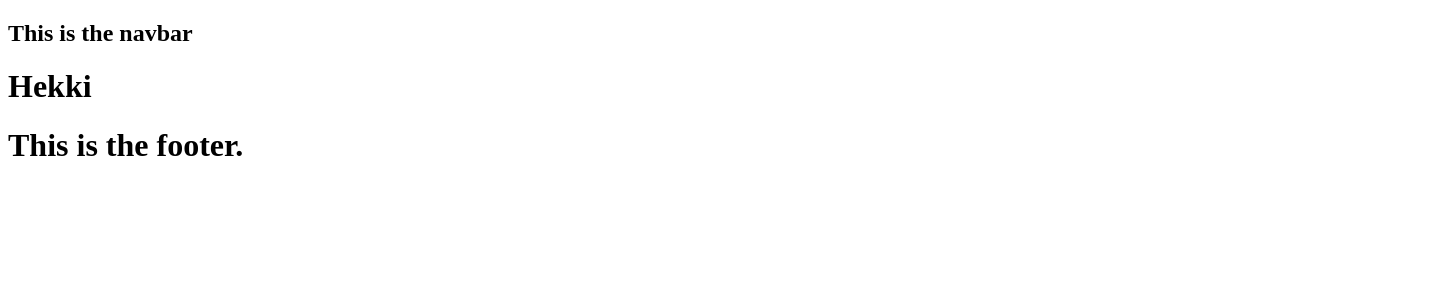
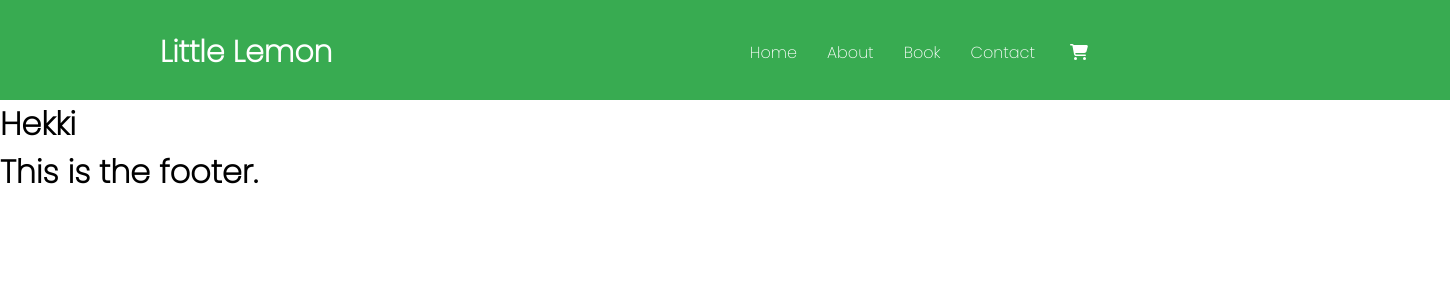
Before and after one commit to kowais915/little-lemon-restaurant, a Next.js app: page / in a window 1280 px wide. Shown: the top 300 px of the page, 1450 px wide, since content can reach past the window. Built offline with nearby package versions, Linux system fonts and the light colour scheme.

Commit message:
:white_check_mark: Done with the navbar

```diff
--- a/components/Navbar.js
+++ b/components/Navbar.js
@@ -1,7 +1,34 @@
+import styles from '@/styles/Navbar.module.css'
+import Link from 'next/link'
+
+import { FontAwesomeIcon } from '@fortawesome/react-fontawesome';
+import { faShoppingCart } from '@fortawesome/free-solid-svg-icons';
+
+
+
+
 const Navbar = () => {
     return (
-        <nav className="navbar">
-            <h1>This is the navbar</h1>
+        <nav className={styles.container}>
+            <div className={styles.brand}>
+                <h1>
+                    Little Lemon
+                </h1>
+            </div>
+
+            <div className={styles.links}>
+
+                <Link href="/" className={styles.navlink}>Home</Link>
+                <Link href="/about" className={styles.navlink}>About</Link>
+                <Link href="/contact" className={styles.navlink}>Book</Link>
+                <Link href="/blog" className={styles.navlink}>Contact</Link>
+
+               <Link href="/">
+               <FontAwesomeIcon icon={faShoppingCart}  className={styles.icon}/>
+                </Link>
+
+
+            </div>
         </nav>
     );
 }
--- a/package.json
+++ b/package.json
@@ -9,6 +9,10 @@
     "lint": "next lint"
   },
   "dependencies": {
+    "@fortawesome/fontawesome-svg-core": "^6.4.0",
+    "@fortawesome/free-regular-svg-icons": "^6.4.0",
+    "@fortawesome/free-solid-svg-icons": "^6.4.0",
+    "@fortawesome/react-fontawesome": "^0.2.0",
     "autoprefixer": "10.4.14",
     "eslint": "8.42.0",
     "eslint-config-next": "13.4.4",
@@ -16,6 +20,7 @@
     "postcss": "8.4.24",
     "react": "18.2.0",
     "react-dom": "18.2.0",
+    "react-icons": "^4.9.0",
     "tailwindcss": "3.3.2"
   }
 }
--- a/pages/_app.js
+++ b/pages/_app.js
@@ -1,5 +1,11 @@
 import Layout from '@/components/Layout'
 import '@/styles/globals.css'
+ // import Font Awesome CSS
+
+ import "@fortawesome/fontawesome-svg-core/styles.css"; // import Font Awesome CSS
+ import { config } from "@fortawesome/fontawesome-svg-core";
+ config.autoAddCss = false;
+
 
 export default function App({ Component, pageProps }) {
 
--- /dev/null
+++ b/styles/Navbar.module.css
@@ -0,0 +1,35 @@
+.container{
+    background-color:#38AB51;
+    width: 1450px;
+    height: 100px;
+    display: flex;
+    justify-content: space-between;
+
+}
+
+.brand{
+    color: white;
+    margin-left: 160px;
+    margin-top: 30px;
+    margin-bottom: 26px;
+    font-weight: 900;
+    font-size: 20px;
+
+}
+
+.links{
+    margin-top: 40px;
+    margin-right: 362px;
+
+
+}
+
+.navlink{
+    margin: 15px;
+    color: white;
+}
+
+.icon{
+ margin-left: 20px;
+ color: white;
+}
--- a/styles/globals.css
+++ b/styles/globals.css
@@ -0,0 +1,14 @@
+@import url('https://fonts.googleapis.com/css2?family=Poppins:wght@200&display=swap');
+
+
+*{
+  margin: 0;
+  padding: 0;
+  box-sizing: border-box;
+  font-family: 'Poppins', sans-serif;
+}
+
+a, li{
+  text-decoration: none;
+  list-style: none;
+}
```
Also changed, not shown: 1 other file (tests, documents, lock files or other folders).
